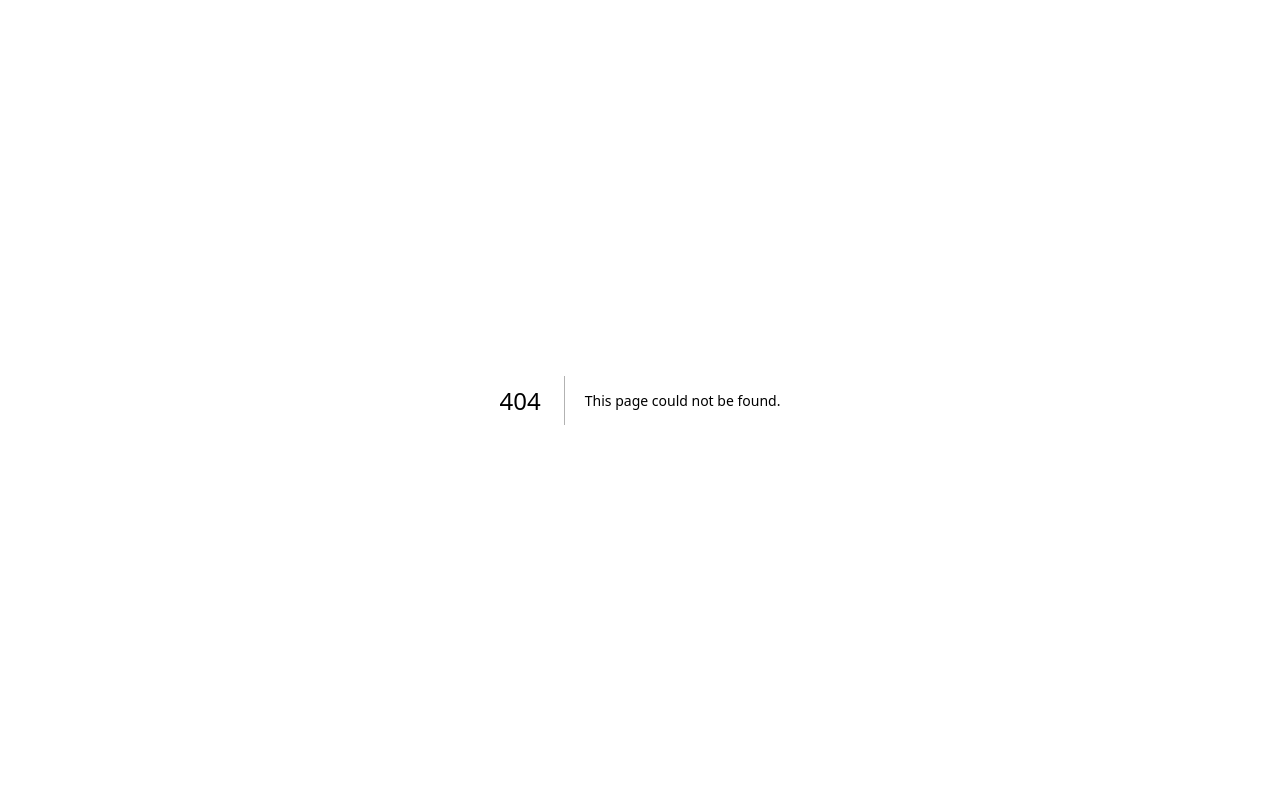
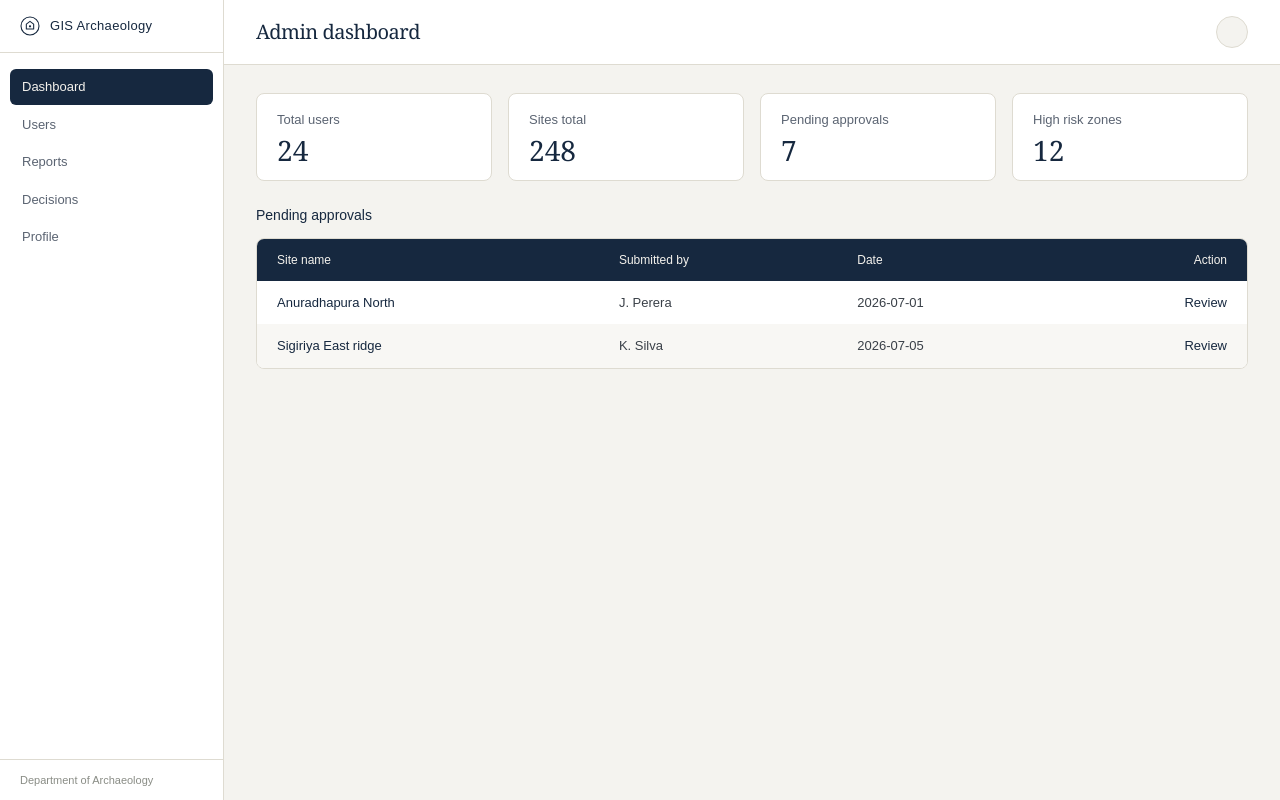
Before and after one commit to dilusewhpd/gis-archaeological-exploration-system, a Next.js app in the folder frontend/: page /admin/dashboard in a window 1280 px wide. Before the commit this address had no page. Built offline with nearby package versions, Linux system fonts and the light colour scheme; no server answers.

Commit message:
feat: add Admin dashboard layout with navigation and data fetching

```diff
--- /dev/null
+++ b/frontend/src/app/admin/dashboard/layout.tsx
@@ -0,0 +1,88 @@
+"use client";
+
+import Link from "next/link";
+import { usePathname } from "next/navigation";
+import type { ReactNode } from "react";
+
+/**
+ * Shared shell for the Admin section: sidebar nav + wraps every page
+ * under /admin/dashboard (dashboard, users, reports, decisions, profile).
+ *
+ * Role guard note: assumes middleware/auth already restricted access to
+ * role = "admin" before reaching here.
+ */
+
+const NAV_ITEMS = [
+  { href: "/admin/dashboard", label: "Dashboard" },
+  { href: "/admin/dashboard/users", label: "Users" },
+  { href: "/admin/dashboard/reports", label: "Reports" },
+  { href: "/admin/dashboard/decisions", label: "Decisions" },
+  { href: "/admin/dashboard/profile", label: "Profile" },
+];
+
+export default function AdminDashboardLayout({ children }: { children: ReactNode }) {
+  const pathname = usePathname();
+
+  return (
+    <div className="flex min-h-screen bg-[#F4F3EF]">
+      <aside className="flex w-56 shrink-0 flex-col border-r border-[#DEDBD1] bg-white">
+        <div className="flex items-center gap-2.5 border-b border-[#DEDBD1] px-5 py-4">
+          <EmblemMark />
+          <span className="text-[13px] font-medium tracking-wide text-[#16283F]">
+            GIS Archaeology
+          </span>
+        </div>
+
+        <nav className="flex-1 px-2.5 py-4">
+          <ul className="space-y-0.5">
+            {NAV_ITEMS.map((item) => {
+              const isActive =
+                item.href === "/admin/dashboard"
+                  ? pathname === "/admin/dashboard"
+                  : pathname.startsWith(item.href);
+
+              return (
+                <li key={item.href}>
+                  <Link
+                    href={item.href}
+                    aria-current={isActive ? "page" : undefined}
+                    className={
+                      "block rounded-[6px] px-3 py-2 text-[13px] transition " +
+                      (isActive
+                        ? "bg-[#16283F] font-medium text-[#F4F2ED]"
+                        : "text-[#5B6472] hover:bg-[#F4F3EF] hover:text-[#16283F]")
+                    }
+                  >
+                    {item.label}
+                  </Link>
+                </li>
+              );
+            })}
+          </ul>
+        </nav>
+
+        <div className="border-t border-[#DEDBD1] px-3 py-3">
+          <p className="px-2 text-[11px] text-[#8A8D86]">Department of Archaeology</p>
+        </div>
+      </aside>
+
+      <div className="flex flex-1 flex-col">{children}</div>
+    </div>
+  );
+}
+
+function EmblemMark() {
+  return (
+    <svg width="20" height="20" viewBox="0 0 30 30" aria-hidden="true">
+      <circle cx="15" cy="15" r="13.5" fill="none" stroke="#16283F" strokeWidth="1.6" />
+      <path
+        d="M15 8 L20.5 12.2 V19.5 H9.5 V12.2 Z"
+        fill="none"
+        stroke="#16283F"
+        strokeWidth="1.6"
+        strokeLinejoin="round"
+      />
+      <circle cx="15" cy="15.5" r="1.7" fill="#16283F" />
+    </svg>
+  );
+}
--- /dev/null
+++ b/frontend/src/app/admin/dashboard/page.tsx
@@ -0,0 +1,134 @@
+import Link from "next/link";
+
+/**
+ * Admin dashboard — /admin/dashboard
+ *
+ * Server component: fetches summary stats and exploration submissions
+ * awaiting admin review. Replace DASHBOARD_ENDPOINT with your real API
+ * route; falls back to placeholder data (matching the wireframe numbers)
+ * if the request fails.
+ *
+ * Use-case mapping: the "Pending approvals" table surfaces exploration
+ * sites in the "Review exploration records" / "Approve exploration
+ * report" flow (Exploration Management module) — rows link through to
+ * the full review screen rather than approving inline here.
+ */
+
+const DASHBOARD_ENDPOINT = `${process.env.NEXT_PUBLIC_API_BASE_URL ?? ""}/api/admin/dashboard-summary`;
+
+type PendingApproval = {
+  id: string;
+  siteName: string;
+  submittedBy: string;
+  date: string;
+};
+
+type AdminDashboardData = {
+  totalUsers: number;
+  sitesTotal: number;
+  pendingApprovalsCount: number;
+  highRiskZones: number;
+  pendingApprovals: PendingApproval[];
+};
+
+const FALLBACK_DATA: AdminDashboardData = {
+  totalUsers: 24,
+  sitesTotal: 248,
+  pendingApprovalsCount: 7,
+  highRiskZones: 12,
+  pendingApprovals: [
+    { id: "site1", siteName: "Anuradhapura North", submittedBy: "J. Perera", date: "2026-07-01" },
+    { id: "site2", siteName: "Sigiriya East ridge", submittedBy: "K. Silva", date: "2026-07-05" },
+  ],
+};
+
+async function getDashboardData(): Promise<AdminDashboardData> {
+  try {
+    const res = await fetch(DASHBOARD_ENDPOINT, { cache: "no-store" });
+    if (!res.ok) return FALLBACK_DATA;
+    return (await res.json()) as AdminDashboardData;
+  } catch {
+    return FALLBACK_DATA;
+  }
+}
+
+export default async function AdminDashboardPage() {
+  const { totalUsers, sitesTotal, pendingApprovalsCount, highRiskZones, pendingApprovals } =
+    await getDashboardData();
+
+  return (
+    <div className="flex flex-1 flex-col">
+      <header className="flex items-center justify-between border-b border-[#DEDBD1] bg-white px-8 py-4">
+        <h1 className="font-serif text-[20px] tracking-tight text-[#16283F]">Admin dashboard</h1>
+        <Link
+          href="/admin/dashboard/profile"
+          aria-label="View profile"
+          className="h-8 w-8 rounded-full border border-[#DEDBD1] bg-[#F4F3EF] transition hover:border-[#16283F]/30"
+        />
+      </header>
+
+      <main className="flex-1 px-8 py-7">
+        {/* Stat cards */}
+        <div className="grid grid-cols-2 gap-4 lg:grid-cols-4">
+          <StatCard label="Total users" value={totalUsers} />
+          <StatCard label="Sites total" value={sitesTotal} />
+          <StatCard label="Pending approvals" value={pendingApprovalsCount} />
+          <StatCard label="High risk zones" value={highRiskZones} />
+        </div>
+
+        {/* Pending approvals */}
+        <div className="mt-6">
+          <h2 className="text-[14px] font-medium text-[#16283F]">Pending approvals</h2>
+
+          <div className="mt-3 overflow-hidden rounded-[8px] border border-[#DEDBD1] bg-white">
+            {pendingApprovals.length === 0 ? (
+              <p className="px-5 py-8 text-center text-[13px] text-[#8A8D86]">
+                No exploration reports are waiting on review.
+              </p>
+            ) : (
+              <table className="w-full text-left text-[13px]">
+                <thead>
+                  <tr className="bg-[#16283F] text-[12px] text-[#F4F2ED]">
+                    <th className="px-5 py-3 font-medium">Site name</th>
+                    <th className="px-5 py-3 font-medium">Submitted by</th>
+                    <th className="px-5 py-3 font-medium">Date</th>
+                    <th className="px-5 py-3 font-medium text-right">Action</th>
+                  </tr>
+                </thead>
+                <tbody>
+                  {pendingApprovals.map((approval, i) => (
+                    <tr
+                      key={approval.id}
+                      className={i % 2 === 1 ? "bg-[#F8F7F4]" : undefined}
+                    >
+                      <td className="px-5 py-3 text-[#16283F]">{approval.siteName}</td>
+                      <td className="px-5 py-3 text-[#3A4048]">{approval.submittedBy}</td>
+                      <td className="px-5 py-3 text-[#3A4048]">{approval.date}</td>
+                      <td className="px-5 py-3 text-right">
+                        <Link
+                          href={`/admin/dashboard/decisions/${approval.id}`}
+                          className="text-[13px] font-medium text-[#16283F] underline-offset-2 hover:underline"
+                        >
+                          Review
+                        </Link>
+                      </td>
+                    </tr>
+                  ))}
+                </tbody>
+              </table>
+            )}
+          </div>
+        </div>
+      </main>
+    </div>
+  );
+}
+
+function StatCard({ label, value }: { label: string; value: number }) {
+  return (
+    <div className="rounded-[8px] border border-[#DEDBD1] bg-white px-5 py-4">
+      <p className="text-[13px] text-[#5B6472]">{label}</p>
+      <p className="mt-1.5 font-serif text-[28px] leading-none text-[#16283F]">{value}</p>
+    </div>
+  );
+}
```
